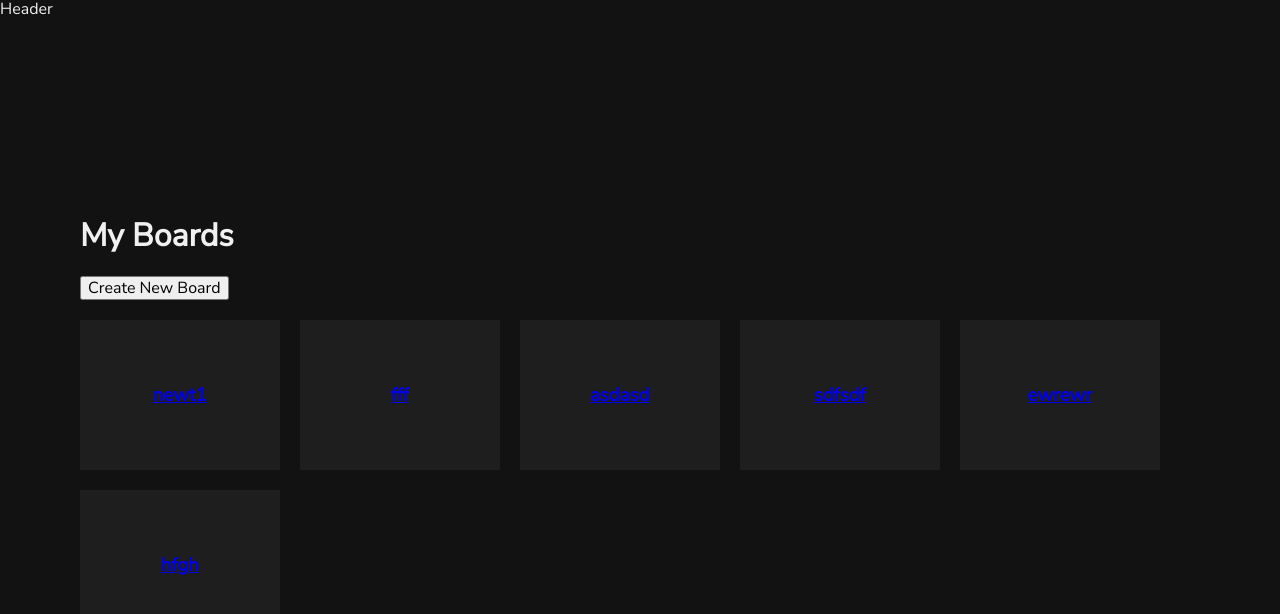
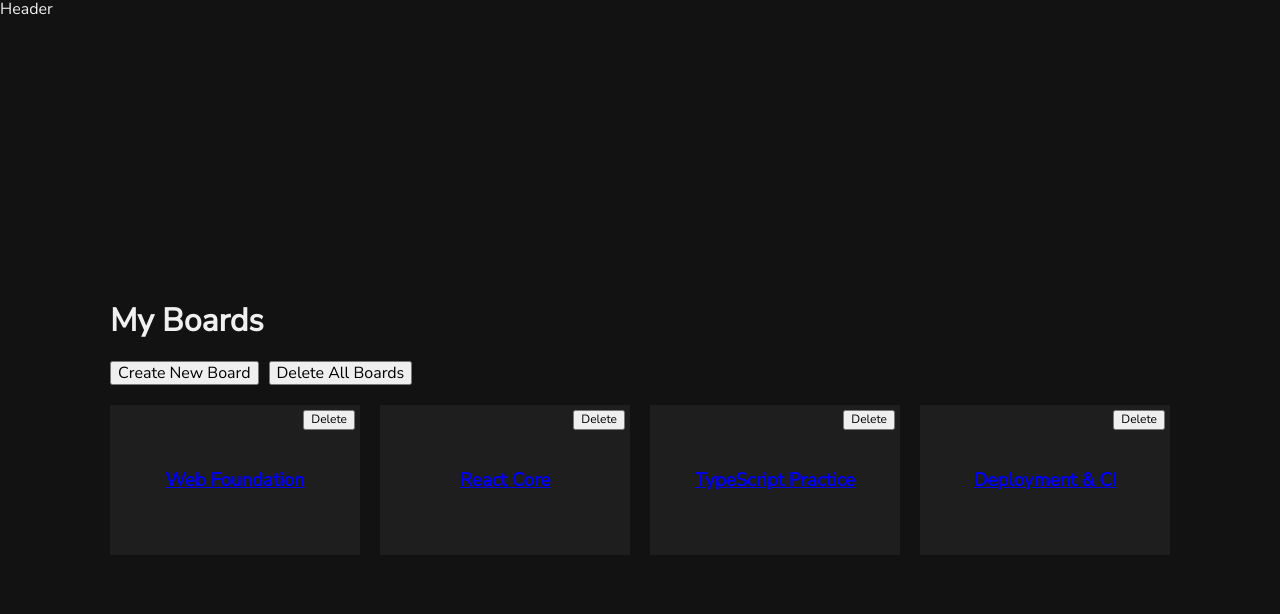
Before and after one commit to mxtrd/taskflow, a React (Vite) app: page /boards in a window 1280 px wide. Shown: the top 614 px of the page. Built offline with nearby package versions, Linux system fonts and the light colour scheme.

Commit message:
feat(boards): add task mock data flow and basic click functions body (#18)
* feat(boards): add task mock data flow and basic click functions body

* fix(boards): address PR review issue

```diff
--- a/src/pages/board-page/ui/BoardPage.tsx
+++ b/src/pages/board-page/ui/BoardPage.tsx
@@ -1,100 +1,30 @@
-import { useParams } from "react-router-dom"
-import BaseLayout from "@/app/layouts/base-layout"
-import baseStyles from "@/app/styles/base.module.scss"
-import TaskItem from "./task-item/TaskItem"
-import styles from "./BoardPage.module.scss"
+import { useParams } from 'react-router-dom'
+import BaseLayout from '@/app/layouts/base-layout'
+import baseStyles from '@/app/styles/base.module.scss'
+import { getBoardById, getTasksByBoardId } from '@/shared/mocks/taskflowData'
+import TaskItem from './task-item/TaskItem'
+import styles from './BoardPage.module.scss'
 
 const BoardPage = () => {
-  const hardcodedBoard = {
-    id: "e11c9480-dd73-4b08-a5fd-452465467805",
-    type: "boards",
-    attributes: {
-      title: "newt1",
-      description: "newd1",
-      addedAt: "2025-05-29T11:46:16.931Z",
-      updatedAt: "2025-07-03T14:53:40.566Z",
-      order: -1,
-      isImportant: false,
-      images: { main: [] },
-    },
+  const { boardId } = useParams<{ boardId: string }>()
+  const selectedBoard = boardId ? getBoardById(boardId) : undefined
+  const tasks = boardId ? getTasksByBoardId(boardId) : []
+
+  const deleteAllTasks = () => {
+    console.log('Delete all tasks')
   }
 
-  const hardcodedBoardTasks = {
-    data: [
-      {
-        id: "07b51554-f680-4b5f-8e81-dbcbe32d08cc",
-        type: "tasks",
-        attributes: {
-          title: "html",
-          order: -4,
-          deadline: "html",
-          startDate: null,
-          addedAt: "2025-08-27T17:51:48.031Z",
-          priority: 1,
-          status: 0,
-          updatedAt: "2025-08-27T17:51:52.473Z",
-          attachments: [],
-        },
-      },
-      {
-        id: "b6213cee-b407-4580-9276-be4f5919375d",
-        type: "tasks",
-        attributes: {
-          title: "css",
-          order: -3,
-          deadline: "css",
-          startDate: null,
-          addedAt: "2025-08-27T17:51:44.710Z",
-          priority: 1,
-          status: 0,
-          updatedAt: "2025-08-27T17:51:44.710Z",
-          attachments: [],
-        },
-      },
-      {
-        id: "4c37b109-d930-4ad4-9e37-4f94d618b59a",
-        type: "tasks",
-        attributes: {
-          title: "js",
-          order: -2,
-          deadline: "js",
-          startDate: null,
-          addedAt: "2025-08-27T17:51:21.515Z",
-          priority: 1,
-          status: 0,
-          updatedAt: "2025-08-27T17:51:21.515Z",
-          attachments: [],
-        },
-      },
-      {
-        id: "0319fde0-3e69-4240-9ee4-278ce525f7f6",
-        type: "tasks",
-        attributes: {
-          title: "title3",
-          order: -1,
-          deadline: "title3",
-          startDate: null,
-          addedAt: "2025-07-03T14:56:48.867Z",
-          priority: 0,
-          status: 0,
-          updatedAt: "2025-07-03T15:03:59.563Z",
-          attachments: [],
-        },
-      },
-    ],
-    meta: {
-      page: 1,
-      pageSize: 10,
-      totalCount: 4,
-      pagesCount: 1,
-    },
+  const deleteTask = (taskId: string) => {
+    console.log(`Delete task with id: ${taskId}`)
   }
 
-  const { boardId } = useParams<{ boardId: string }>()
+  const toggleTaskComplete = (taskId: string, isDone: boolean) => {
+    console.log(`Task ${taskId} ${isDone ? 'done' : 'not done'}`)
+  }
 
-  if (boardId !== hardcodedBoard.id) {
+  if (!selectedBoard) {
     return (
-      <BaseLayout title="Taskflow" description="Taskflow - board page">
+      <BaseLayout title='Taskflow' description='Taskflow - board page'>
         <section className={styles.board}>
           <div className={baseStyles.container}>
             <div className={baseStyles.content}>Board not found</div>
@@ -105,21 +35,39 @@ const BoardPage = () => {
   }
 
   return (
-    <BaseLayout title="Taskflow" description="Taskflow - board page">
+    <BaseLayout title='Taskflow' description='Taskflow - board page'>
       <section className={styles.board}>
         <div className={baseStyles.container}>
           <div className={baseStyles.content}>
-            <h1 className={styles.boardTitle}>
-              {hardcodedBoard.attributes.title}
-            </h1>
-            <button className={styles.button} type="button">
-              New Task
-            </button>
-            <ul className={`${styles.tasks} ${baseStyles.listReset}`}>
-              {hardcodedBoardTasks.data.map((task) => (
-                <TaskItem key={task.id} boardId={hardcodedBoard.id} task={task} />
-              ))}
-            </ul>
+            <h1 className={styles.title}>{selectedBoard.title}</h1>
+            <p className={styles.description}>{selectedBoard.description}</p>
+            <div className={styles.buttons}>
+              <button className={styles.button} type='button'>
+                New Task
+              </button>
+              <button
+                className={styles.button}
+                type='button'
+                onClick={deleteAllTasks}
+              >
+                Delete All Tasks
+              </button>
+            </div>
+            {tasks.length === 0 ? (
+              <p>No tasks yet</p>
+            ) : (
+              <ul className={`${styles.tasks} ${baseStyles.listReset}`}>
+                {tasks.map((task) => (
+                  <TaskItem
+                    key={task.id}
+                    boardId={selectedBoard.id}
+                    task={task}
+                    onDeleteTaskButtonClick={deleteTask}
+                    onTaskCompleteChange={toggleTaskComplete}
+                  />
+                ))}
+              </ul>
+            )}
           </div>
         </div>
       </section>
--- a/src/pages/board-page/ui/task-item/TaskItem.tsx
+++ b/src/pages/board-page/ui/task-item/TaskItem.tsx
@@ -1,30 +1,28 @@
-import { Link } from "react-router-dom"
-import styles from "./TaskItem.module.scss"
+import { Link } from 'react-router-dom'
+import type { LocalTask } from '@/shared/mocks/taskflowData'
+import styles from './TaskItem.module.scss'
 
 type Props = {
   boardId: string
-  task: {
-    id: string
-    attributes: {
-      title: string
-      status: number
-    }
-  }
+  task: LocalTask
+  onDeleteTaskButtonClick: (taskId: string) => void
+  onTaskCompleteChange: (taskId: string, isDone: boolean) => void
 }
 
-const TaskItem = ({ boardId, task }: Props) => {
-  const isCompleted = task.attributes.status === 1
+const TaskItem = ({ boardId, task, onDeleteTaskButtonClick, onTaskCompleteChange }: Props) => {
+  const isCompleted = task.status === 1
   const taskPath = `/boards/${boardId}/tasks/${task.id}`
 
   return (
     <li className={styles.task}>
       <div className={styles.left}>
-        <input type="checkbox" id={task.id} checked={isCompleted} readOnly />
-        <label htmlFor={task.id}>
-          <Link className={styles.taskLink} to={taskPath}>
-            {task.attributes.title}
-          </Link>
-        </label>
+        <input
+          type='checkbox'
+          id={task.id}
+          checked={isCompleted}
+          onChange={(event) => onTaskCompleteChange(task.id, event.target.checked)}
+        />
+        <label htmlFor={task.id}>{task.title}</label>
       </div>
       <div className={styles.right}>
         <button className={styles.contextButton}>...</button>
@@ -35,7 +33,12 @@ const TaskItem = ({ boardId, task }: Props) => {
             </Link>
           </li>
           <li className={styles.dropdownItem}>
-            <button className={styles.dropdownButton}>Delete</button>
+            <button
+              className={styles.dropdownButton}
+              onClick={() => onDeleteTaskButtonClick(task.id)}
+            >
+              Delete
+            </button>
           </li>
         </ul>
       </div>
--- a/src/pages/boards-page/ui/BoardsPage.module.scss
+++ b/src/pages/boards-page/ui/BoardsPage.module.scss
@@ -5,6 +5,11 @@
   gap: 20px;
 }
 
+.buttons {
+  display: flex;
+  gap: 10px;
+}
+
 .button {
   margin-bottom: 20px;
 }
--- a/src/pages/boards-page/ui/BoardsPage.tsx
+++ b/src/pages/boards-page/ui/BoardsPage.tsx
@@ -1,125 +1,56 @@
-import BoardItem from "./board-item/BoardItem"
-import BaseLayout from "@/app/layouts/base-layout"
-import baseStyles from "@/app/styles/base.module.scss"
-import styles from "./BoardsPage.module.scss"
+import BaseLayout from '@/app/layouts/base-layout'
+import baseStyles from '@/app/styles/base.module.scss'
+import { mockBoards } from '@/shared/mocks/taskflowData'
+import BoardItem from './board-item/BoardItem'
+import styles from './BoardsPage.module.scss'
 
 const BoardsPage = () => {
-  const boards = [
-    {
-      id: "e11c9480-dd73-4b08-a5fd-452465467805",
-      type: "boards",
-      attributes: {
-        title: "newt1",
-        description: "newd1",
-        addedAt: "2025-05-29T11:46:16.931Z",
-        updatedAt: "2025-07-03T14:53:40.566Z",
-        order: -1,
-        isImportant: false,
-        images: {
-          main: [],
-        },
-      },
-    },
-    {
-      id: "41b6e618-8635-4f33-b181-e260348f868c",
-      type: "boards",
-      attributes: {
-        title: "fff",
-        description: "",
-        addedAt: "2025-07-07T12:55:29.717Z",
-        updatedAt: "2025-07-07T12:55:29.717Z",
-        order: -1,
-        isImportant: false,
-        images: {
-          main: [],
-        },
-      },
-    },
-    {
-      id: "9dac44be-9f0e-412f-96d9-302307cf53cc",
-      type: "boards",
-      attributes: {
-        title: "asdasd",
-        description: "",
-        addedAt: "2025-07-07T14:15:20.053Z",
-        updatedAt: "2025-07-07T14:15:20.053Z",
-        order: -2,
-        isImportant: false,
-        images: {
-          main: [],
-        },
-      },
-    },
-    {
-      id: "1c5c2947-1465-4877-913e-a4a67d0bfbf4",
-      type: "boards",
-      attributes: {
-        title: "sdfsdf",
-        description: "",
-        addedAt: "2025-07-07T14:15:29.208Z",
-        updatedAt: "2025-07-07T14:15:29.208Z",
-        order: -3,
-        isImportant: false,
-        images: {
-          main: [],
-        },
-      },
-    },
-    {
-      id: "ed16e495-85a4-4e1e-aa8b-717d443b9c24",
-      type: "boards",
-      attributes: {
-        title: "ewrewr",
-        description: "",
-        addedAt: "2025-07-07T14:51:39.217Z",
-        updatedAt: "2025-07-07T14:51:39.217Z",
-        order: -4,
-        isImportant: false,
-        images: {
-          main: [],
-        },
-      },
-    },
-    {
-      id: "13923117-72de-4788-a7f0-4c42f162a5ab",
-      type: "boards",
-      attributes: {
-        title: "hfgh",
-        description: "",
-        addedAt: "2025-07-07T14:52:57.467Z",
-        updatedAt: "2025-07-07T14:52:57.467Z",
-        order: -5,
-        isImportant: false,
-        images: {
-          main: [],
-        },
-      },
-    },
-  ]
+  const boards = mockBoards
+  const hasBoards = boards.length > 0
 
-  const hardcodedBoardId = "e11c9480-dd73-4b08-a5fd-452465467805"
+  const deleteAllBoards = () => {
+    console.log('Delete all boards')
+  }
 
-  const hasBoards = true
+  const deleteBoard = (boardId: string) => {
+    console.log(`Delete one board with id: ${boardId}`)
+  }
 
   if (!hasBoards) {
-    return <div>No boards</div>
+    return (
+      <BaseLayout title='Taskflow' description='Taskflow - boards page'>
+        <section className={styles.boards}>
+          <div className={baseStyles.container}>
+            <div className={baseStyles.content}>
+              <h1 className={styles.title}>No boards</h1>
+            </div>
+          </div>
+        </section>
+      </BaseLayout>
+    )
   }
 
   return (
-    <BaseLayout title="Taskflow" description="Taskflow - boards page">
+    <BaseLayout title='Taskflow' description='Taskflow - boards page'>
       <section className={styles.boards}>
         <div className={baseStyles.container}>
           <div className={baseStyles.content}>
             <h1 className={styles.title}>My Boards</h1>
-            <button className={styles.button} type="button">
-              Create New Board
-            </button>
+            <div className={styles.buttons}>
+              <button className={styles.button} type='button'>
+                Create New Board
+              </button>
+              <button className={styles.button} type='button' onClick={deleteAllBoards}>
+                Delete All Boards
+              </button>
+            </div>
             <ul className={`${styles.boards} ${baseStyles.listReset}`}>
-              {boards.map((board, index) => (
+              {boards.map((board) => (
                 <BoardItem
                   key={board.id}
                   board={board}
-                  to={index === 0 ? `/boards/${hardcodedBoardId}` : "#"}
+                  to={`/boards/${board.id}`}
+                  onDeleteBoardButtonClick={deleteBoard}
                 />
               ))}
             </ul>
--- a/src/pages/boards-page/ui/board-item/BoardItem.module.scss
+++ b/src/pages/boards-page/ui/board-item/BoardItem.module.scss
@@ -1,8 +1,16 @@
 .board {
+  position: relative;
   display: flex;
   align-items: center;
   justify-content: center;
-  width: 200px;
+  width: 250px;
   height: 150px;
   background-color: var(--bg-surface);
 }
+
+.button {
+  font-size: 12px;
+  position: absolute;
+  top: 5px;
+  right: 5px;
+}
--- a/src/pages/boards-page/ui/board-item/BoardItem.tsx
+++ b/src/pages/boards-page/ui/board-item/BoardItem.tsx
@@ -1,22 +1,28 @@
-import { Link } from "react-router-dom"
-import styles from "./BoardItem.module.scss"
+import { Link } from 'react-router-dom'
+import type { LocalBoard } from '@/shared/mocks/taskflowData'
+import styles from './BoardItem.module.scss'
 
 type Props = {
-  board: {
-    id: string
-    attributes: {
-      title: string
-    }
-  }
+  board: LocalBoard
   to: string
+  onDeleteBoardButtonClick: (boardId: string) => void
 }
 
-const BoardItem = ({ board, to }: Props) => {
+const BoardItem = ({ board, to, onDeleteBoardButtonClick }: Props) => {
   return (
     <li className={styles.board}>
-      <Link className={styles.boardLink} to={to}>
-        <h3 className={styles.boardTitle}>{board.attributes.title}</h3>
-      </Link>
+      <button
+        className={styles.button}
+        onClick={() => onDeleteBoardButtonClick(board.id)}
+      >
+        Delete
+      </button>
+      <div className={styles.body}>
+        <Link className={styles.link} to={to}>
+          <h3 className={styles.title}>{board.title}</h3>
+        </Link>
+        {/* <p className={styles.description}>{board.description}</p> */}
+      </div>
     </li>
   )
 }
--- a/src/pages/task-page/ui/TaskPage.tsx
+++ b/src/pages/task-page/ui/TaskPage.tsx
@@ -1,38 +1,17 @@
-import { useParams } from "react-router-dom"
-import BaseLayout from "@/app/layouts/base-layout"
-import baseStyles from "@/app/styles/base.module.scss"
-import styles from "./TaskPage.module.scss"
+import { useParams } from 'react-router-dom'
+import BaseLayout from '@/app/layouts/base-layout'
+import baseStyles from '@/app/styles/base.module.scss'
+import { getBoardById, getTaskById } from '@/shared/mocks/taskflowData'
+import styles from './TaskPage.module.scss'
 
 const TaskPage = () => {
   const { boardId, taskId } = useParams<{ boardId: string; taskId: string }>()
+  const selectedBoard = boardId ? getBoardById(boardId) : undefined
+  const selectedTask = boardId && taskId ? getTaskById(boardId, taskId) : undefined
 
-  const hardcodedTask = {
-    data: {
-      id: "07b51554-f680-4b5f-8e81-dbcbe32d08cc",
-      type: "tasks",
-      attributes: {
-        title: "html",
-        order: -4,
-        deadline: "2025-06-26T11:40:34.962Z",
-        startDate: null,
-        addedAt: "2025-08-27T17:51:48.031Z",
-        priority: 1,
-        status: 0,
-        updatedAt: "2025-08-27T17:51:52.473Z",
-        boardId: "e11c9480-dd73-4b08-a5fd-452465467805",
-        boardTitle: "newt1",
-        description: "",
-        attachments: [],
-      },
-    },
-  }
-
-  const isTaskMatch =
-    boardId === hardcodedTask.data.attributes.boardId && taskId === hardcodedTask.data.id
-
-  if (!isTaskMatch) {
+  if (!selectedBoard || !selectedTask) {
     return (
-      <BaseLayout title="Taskflow" description="Taskflow - task page">
+      <BaseLayout title='Taskflow' description='Taskflow - task page'>
         <section className={styles.task}>
           <div className={baseStyles.container}>
             <div className={styles.content}>Task not found</div>
@@ -43,45 +22,57 @@ const TaskPage = () => {
   }
 
   return (
-    <BaseLayout title="Taskflow" description="Taskflow - task page">
+    <BaseLayout title='Taskflow' description='Taskflow - task page'>
       <section className={styles.task}>
         <div className={baseStyles.container}>
           <div className={styles.content}>
             <h1 className={styles.title}>Task Details</h1>
-            <form className={styles.form} action="#">
+            <form className={styles.form} action='#'>
               <div className={styles.column}>
                 <label className={styles.label} htmlFor="title">Title</label>
                 <input
                   className={styles.input}
-                  type="text"
-                  id="title"
-                  defaultValue={hardcodedTask.data.attributes.title}
+                  type='text'
+                  id='title'
+                  defaultValue={selectedTask.title}
                 />
               </div>
               <div className={styles.column}>
                 <label className={styles.label} htmlFor="description">Description</label>
                 <textarea
                   className={styles.description}
-                  id="description"
+                  id='description'
                   rows={5}
-                  defaultValue={hardcodedTask.data.attributes.description}
+                  defaultValue={selectedTask.description}
                 ></textarea>
               </div>
               <div className={styles.column}>
                 <label className={styles.label} htmlFor="status">Status</label>
                 <select
                   className={styles.select}
-                  name="status"
-                  id="status"
-                  defaultValue={String(hardcodedTask.data.attributes.status)}
+                  name='status'
+                  id='status'
+                  defaultValue={String(selectedTask.status)}
                 >
-                  <option className={styles.option} value="0">In Progress</option>
-                  <option className={styles.option} value="1">Done</option>
-                  <option className={styles.option} value="2">Draft</option>
+                  <option className={styles.option} value='0'>
+                    In Progress
+                  </option>
+                  <option className={styles.option} value='1'>
+                    Done
+                  </option>
+                  <option className={styles.option} value='2'>
+                    Draft
+                  </option>
                 </select>
               </div>
               <div className={styles.column}>
-                <button className={styles.button} type="submit">Save</button>
+                <label className={styles.label}>Board</label>
+                <input className={styles.input} type='text' value={selectedBoard.title} readOnly />
+              </div>
+              <div className={styles.column}>
+                <button className={styles.button} type='submit'>
+                  Save
+                </button>
               </div>
             </form>
           </div>
--- /dev/null
+++ b/src/shared/mocks/taskflowData.ts
@@ -0,0 +1,170 @@
+export type TaskStatus = 0 | 1 | 2
+
+export type LocalBoard = {
+  id: string
+  title: string
+  description: string
+}
+
+export type LocalTask = {
+  id: string
+  boardId: string
+  title: string
+  description: string
+  status: TaskStatus
+}
+
+export const mockBoards: LocalBoard[] = [
+  {
+    id: 'board-web-foundation',
+    title: 'Web Foundation',
+    description: 'Core frontend basics and browser fundamentals.',
+  },
+  {
+    id: 'board-react-core',
+    title: 'React Core',
+    description: 'Components, state, effects, and app structure.',
+  },
+  {
+    id: 'board-typescript-practice',
+    title: 'TypeScript Practice',
+    description: 'Type-safe patterns for real product code.',
+  },
+  {
+    id: 'board-deployment-and-ci',
+    title: 'Deployment & CI',
+    description: 'Build, checks, and delivery workflows.',
+  },
+]
+
+export const mockTasksByBoardId: Record<string, LocalTask[]> = {
+  'board-web-foundation': [
+    {
+      id: 'task-html-layout',
+      boardId: 'board-web-foundation',
+      title: 'HTML layout',
+      description: 'Build semantic page sections with proper heading structure.',
+      status: 0,
+    },
+    {
+      id: 'task-css-flex-grid',
+      boardId: 'board-web-foundation',
+      title: 'CSS flex/grid',
+      description: 'Recreate dashboard layout using flex and grid composition.',
+      status: 0,
+    },
+    {
+      id: 'task-dom-events',
+      boardId: 'board-web-foundation',
+      title: 'DOM events',
+      description: 'Handle click, input, and keyboard events in vanilla examples.',
+      status: 1,
+    },
+    {
+      id: 'task-accessibility',
+      boardId: 'board-web-foundation',
+      title: 'Accessibility basics',
+      description: 'Add labels, focus order, and aria attributes to forms.',
+      status: 0,
+    },
+  ],
+  'board-react-core': [
+    {
+      id: 'task-component-splitting',
+      boardId: 'board-react-core',
+      title: 'Component splitting',
+      description: 'Extract reusable card and layout components.',
+      status: 0,
+    },
+    {
+      id: 'task-state-lifting',
+      boardId: 'board-react-core',
+      title: 'State lifting',
+      description: 'Move shared state to parent and pass callbacks via props.',
+      status: 1,
+    },
+    {
+      id: 'task-router-flow',
+      boardId: 'board-react-core',
+      title: 'Router flow',
+      description: 'Connect boards list, board details, and task details routes.',
+      status: 0,
+    },
+    {
+      id: 'task-form-handlers',
+      boardId: 'board-react-core',
+      title: 'Form handlers',
+      description: 'Add create/edit handlers for local UI forms.',
+      status: 2,
+    },
+  ],
+  'board-typescript-practice': [
+    {
+      id: 'task-union-types',
+      boardId: 'board-typescript-practice',
+      title: 'Union types',
+      description: 'Use narrow unions for task status and action variants.',
+      status: 0,
+    },
+    {
+      id: 'task-prop-typing',
+      boardId: 'board-typescript-practice',
+      title: 'Prop typing',
+      description: 'Add explicit props for item components and callbacks.',
+      status: 1,
+    },
+    {
+      id: 'task-type-aliases',
+      boardId: 'board-typescript-practice',
+      title: 'Type aliases',
+      description: 'Extract reusable board/task models into shared mocks file.',
+      status: 0,
+    },
+    {
+      id: 'task-guards',
+      boardId: 'board-typescript-practice',
+      title: 'Route guards',
+      description: 'Show fallback content for unknown board and task params.',
+      status: 0,
+    },
+  ],
+  'board-deployment-and-ci': [
+    {
+      id: 'task-lint-check',
+      boardId: 'board-deployment-and-ci',
+      title: 'Lint check',
+      description: 'Run lint before opening pull request.',
+      status: 1,
+    },
+    {
+      id: 'task-typecheck-check',
+      boardId: 'board-deployment-and-ci',
+      title: 'Typecheck check',
+      description: 'Ensure TS build passes without diagnostics.',
+      status: 0,
+    },
+    {
+      id: 'task-build-check',
+      boardId: 'board-deployment-and-ci',
+      title: 'Build check',
+      description: 'Validate production build output before merge.',
+      status: 0,
+    },
+    {
+      id: 'task-pr-template',
+      boardId: 'board-deployment-and-ci',
+      title: 'PR template quality',
+      description: 'Fill summary, risk, rollback, and test plan sections.',
+      status: 2,
+    },
+  ],
+}
+
+export const getTasksByBoardId = (boardId: string): LocalTask[] =>
+  mockTasksByBoardId[boardId] ?? []
+
+export const getBoardById = (boardId: string): LocalBoard | undefined =>
+  mockBoards.find((board) => board.id === boardId)
+
+export const getTaskById = (boardId: string, taskId: string): LocalTask | undefined =>
+  getTasksByBoardId(boardId).find((task) => task.id === taskId)
```
Also changed, not shown: src/pages/board-page/ui/BoardPage.module.scss (+6 -1 lines).
